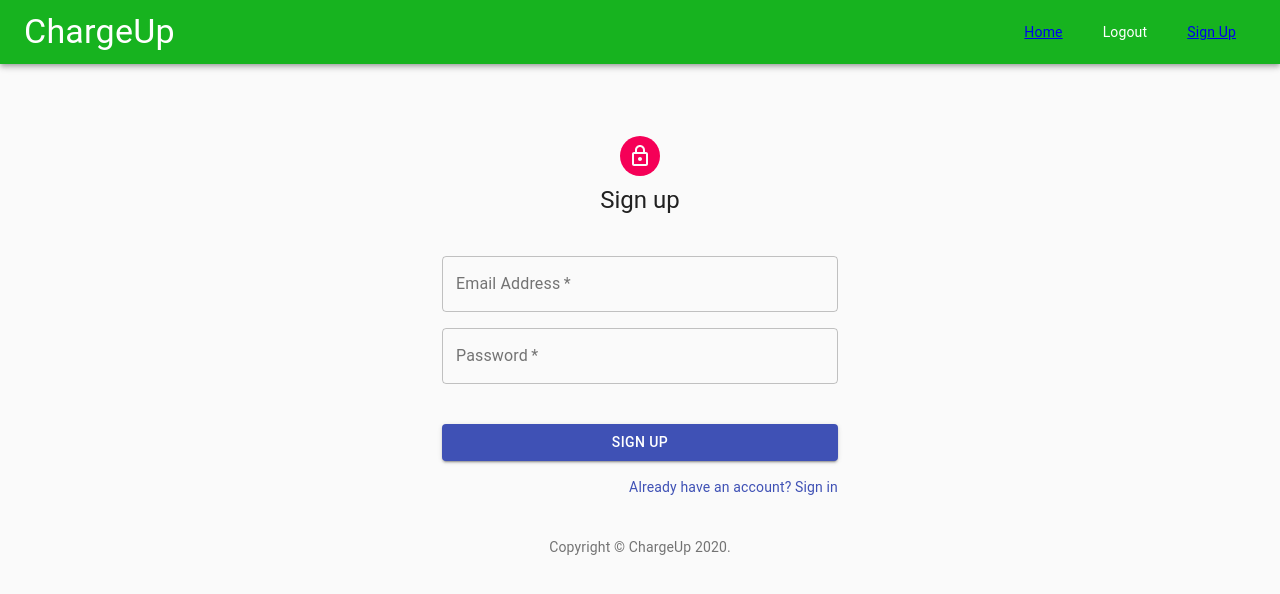
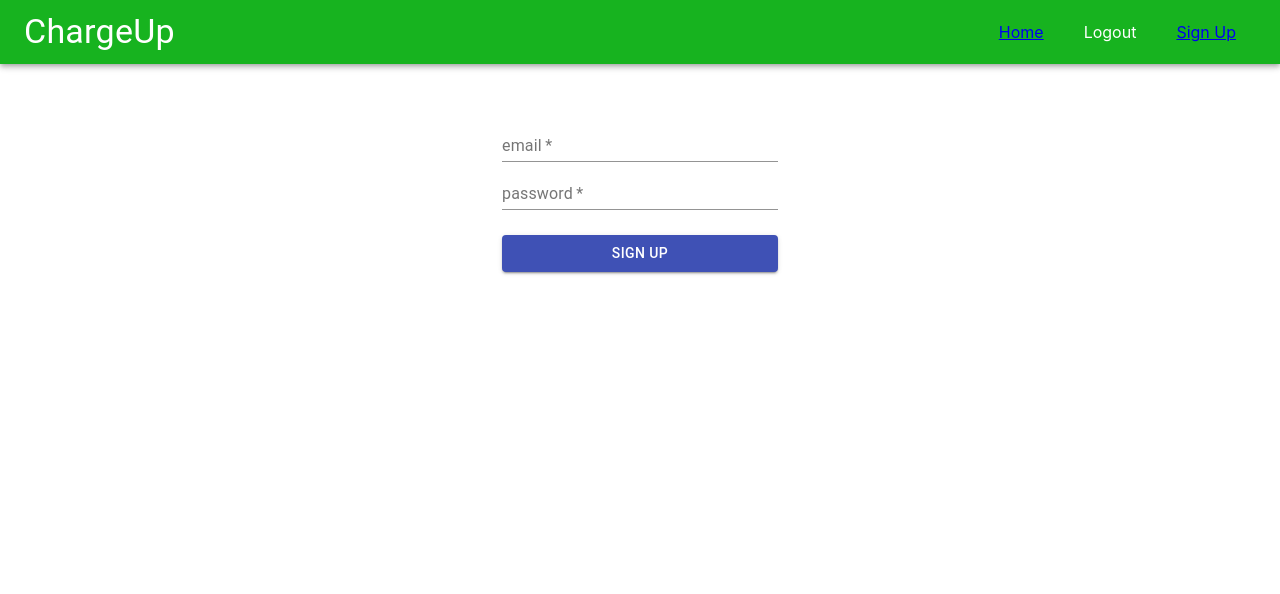
Before and after one commit to hbrashid/ChargeUp, a React (Create React App) app: page /signup in a window 1280 px wide. Shown: the top 594 px of the page. Built offline with nearby package versions, Linux system fonts and the light colour scheme.

Commit message:
login/signup

```diff
--- a/package.json
+++ b/package.json
@@ -8,6 +8,7 @@
     "@testing-library/jest-dom": "^4.2.4",
     "@testing-library/react": "^9.5.0",
     "@testing-library/user-event": "^7.2.1",
+    "axios": "^0.19.2",
     "body-parser": "^1.19.0",
     "cookie": "^0.4.1",
     "express": "^4.17.1",
--- a/src/components/Login/login.js
+++ b/src/components/Login/login.js
@@ -20,8 +20,46 @@ class App extends Component {
     // set loggedIn = true and max-age = 60*1000 (one minute)
     document.cookie = "loggedIn = true ; max-age = 60*1000";
 
-    window.location.replace("/");
+
+  window.location.replace("/");
+  this.loginAPI();
   };
+
+  loginAPI = () => {
+
+    const postData = { email: this.state.email, password: this.state.password };
+    const loginUrl = "http://localhost:10240/account/login";
+
+    fetch(loginUrl, {
+      method: 'post',
+      body: JSON.stringify(postData),
+      headers: {
+        "Content-Type": "application/json"
+      }
+    })
+      .then(res => res.json())
+      .then(data => {
+        if (data.code == "200") {
+          this.props.sendMessage(`You are logged in as ${data.email}`)
+          this.bake_cookie("player", data)
+          this.props.addUser(data)
+          this.setState({
+            loggingIn: false,
+            registering: false
+          })
+        }
+          else {
+            this.props.sendMessage("I'm not finding it")
+            console.log("error code", data.code);
+          }
+      })
+      .catch((error) => {
+        console.log('Error: ', error);
+        this.props.sendMessage("Yikes. Check the logs");
+      })
+  }
+
+
 
   render() {
     return (
@@ -31,7 +69,7 @@ class App extends Component {
             <TextField
               required
               onChange={this.handleTextChange}
-              value={this.state.username}
+              value={this.state.email}
               name="email"
               label="email"
               type="text"
--- a/src/components/Login/signup.js
+++ b/src/components/Login/signup.js
@@ -1,115 +1,100 @@
-import React from 'react';
-import Avatar from '@material-ui/core/Avatar';
-import Button from '@material-ui/core/Button';
-import CssBaseline from '@material-ui/core/CssBaseline';
-import TextField from '@material-ui/core/TextField';
-import Link from '@material-ui/core/Link';
-import Grid from '@material-ui/core/Grid';
-import Box from '@material-ui/core/Box';
-import LockOutlinedIcon from '@material-ui/icons/LockOutlined';
-import Typography from '@material-ui/core/Typography';
-import { makeStyles } from '@material-ui/core/styles';
-import Container from '@material-ui/core/Container';
+import React, { Component } from "react";
+// import { Redirect } from "react-router";
+import { TextField, Button, Container } from "@material-ui/core";
 
-function Copyright() {
-  return (
-    <Typography variant="body2" color="textSecondary" align="center">
-      {'Copyright © '}
-      <Link color="inherit" href="https://material-ui.com/">
-        ChargeUp
-      </Link>{' '}
-      {new Date().getFullYear()}
-      {'.'}
-    </Typography>
-  );
+
+
+class App extends Component {
+    state = {
+      email: "",
+      password: "",
+    };
+
+    handleTextChange = (e) => {
+        const state = { ...this.state }
+        state[e.target.name] = e.target.value
+        this.setState(state)
       }
 
-const useStyles = makeStyles((theme) => ({
-  paper: {
-    marginTop: theme.spacing(8),
-    display: 'flex',
-    flexDirection: 'column',
-    alignItems: 'center',
-  },
-  avatar: {
-    margin: theme.spacing(1),
-    backgroundColor: theme.palette.secondary.main,
-  },
-  form: {
-    width: '100%', // Fix IE 11 issue.
-    marginTop: theme.spacing(3),
-  },
-  submit: {
-    margin: theme.spacing(3, 0, 2),
-  },
-}));
 
-export default function SignUp() {
-  const classes = useStyles();
+    registerUser = () => {
 
+    const postData = { email: this.state.email, password: this.state.password };
+    const registerUrl = "http://localhost:10240/account/register";
+
+    console.log(postData);
+    fetch(registerUrl, {
+      method: 'post',
+      body: JSON.stringify(postData),
+      headers: {
+        "Content-Type": "application/json"
+      }
+    })
+      .then(res => res.json())
+      .then(data => {
+        if (data.code == "200") {
+          this.props.sendMessage(`You are registered as ${this.state.email}. You can login now!`)
+          this.setState({
+            loggingIn: false,
+            registering: false
+          })
+        } else {
+          if(data.error.errno==1062) this.props.sendMessage("There's already somebody using that username or email address!");
+          console.log("error code", data);
+        }
+
+      })
+      .catch((error) => {
+        console.log('Error: ', error);
+
+      })
+    }
+    register = (e) => {
+        e.preventDefault()
+        this.setState({
+
+        })
+
+        this.registerUser();
+      }
+
+
+
+
+    render() {
         return (
-    <Container component="main" maxWidth="xs">
-      <CssBaseline />
-      <div className={classes.paper}>
-        <Avatar className={classes.avatar}>
-          <LockOutlinedIcon />
-        </Avatar>
-        <Typography component="h1" variant="h5">
-          Sign up
-        </Typography>
-        <form className={classes.form} noValidate>
-          <Grid container spacing={2}>
-            <Grid item xs={12} sm={6}>
-
-            </Grid>
-            <Grid item xs={12}>
+          <div className="App">
+            <Container maxWidth="sm">
+              <form className="login-form" onSubmit={this.register}>
                 <TextField
-                variant="outlined"
                   required
-                fullWidth
-                id="email"
-                label="Email Address"
+                  onChange={this.handleTextChange}
+                  value={this.state.email}
                   name="email"
-                autoComplete="email"
+                  label="email"
+                  type="text"
                 />
-            </Grid>
-            <Grid item xs={12}>
                 <TextField
-                variant="outlined"
                   required
-                fullWidth
+                  onChange={this.handleTextChange}
+                  value={this.state.password}
                   name="password"
-                label="Password"
+                  label="password"
                   type="password"
-                id="password"
-                autoComplete="current-password"
                 />
-            </Grid>
-            <Grid item xs={12}>
-
-            </Grid>
-          </Grid>
                 <Button
                   type="submit"
-            fullWidth
+                  className="login-button"
                   variant="contained"
                   color="primary"
-            className={classes.submit}
                 >
                   Sign Up
                 </Button>
-          <Grid container justify="flex-end">
-            <Grid item>
-              <Link href="#" variant="body2">
-                Already have an account? Sign in
-              </Link>
-            </Grid>
-          </Grid>
               </form>
+            </Container>
           </div>
-      <Box mt={5}>
-        <Copyright />
-      </Box>
-    </Container>
   );
 }
+}
+
+export default App
```
Also changed, not shown: 1 other file (tests, documents, lock files or other folders). Lines whose indentation alone changed are shown as unchanged.
